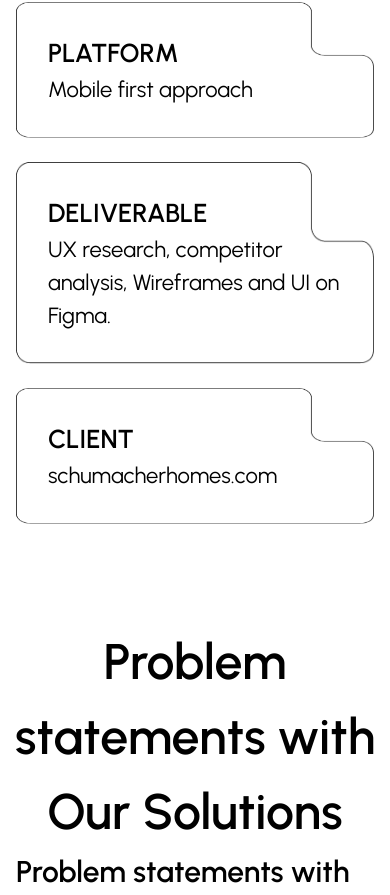
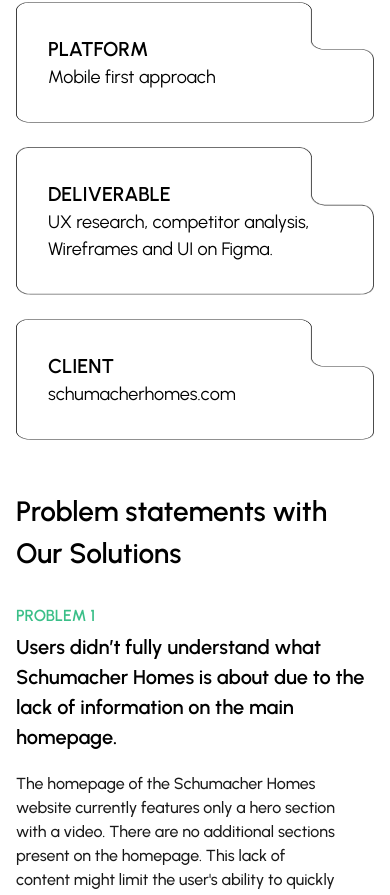
Before and after one commit to rtksng/uiuxden, a React (Vite) app: page /uiuxdenred/schumacher in a window 390 px wide. Shown: the part 764-1659 px from the top of the page. Built offline with nearby package versions, Linux system fonts and the light colour scheme.

Commit message:
done-schumacker page responsive

```diff
--- a/src/pages/Schumacher.tsx
+++ b/src/pages/Schumacher.tsx
@@ -86,45 +86,42 @@ const Schumacher = () => {
           <div className="grid grid-cols-12 gap-6 mt-[30px] lg:mt-[78px] justify-content-center">
             <div className="col-span-12 sm:col-span-6 lg:col-span-4">
               <div className="mask-card-schumacher p-[32px] sm:py-[60px] sm:px-[40px] h-full">
-                <h5 className="text-[26px] sm:text-[30px] font-semibold max-w-[150px]">
+                <h5 className="text-[20px] sm:text-[30px] font-semibold max-w-[150px]">
                   PLATFORM
                 </h5>
-                <p className="text-[22px] ">Mobile first approach</p>
+                <p className="text-[18px] sm:text-[22px] ">Mobile first approach</p>
               </div>
             </div>
             <div className="col-span-12 sm:col-span-6 lg:col-span-4">
               <div className="mask-card-schumacher p-[32px] sm:py-[60px] sm:px-[40px] h-full">
-                <h5 className="text-[26px] sm:text-[30px] font-semibold max-w-[150px]">
+                <h5 className="text-[20px] sm:text-[30px] font-semibold max-w-[150px]">
                   DELIVERABLE
                 </h5>
-                <p className="text-[22px] ">
+                <p className="text-[18px] sm:text-[22px] ">
                   UX research, competitor analysis, Wireframes and UI on Figma.
                 </p>
               </div>
             </div>
             <div className="col-span-12 sm:col-span-6 lg:col-span-4">
               <div className="mask-card-schumacher p-[32px] sm:py-[60px] sm:px-[40px] h-full">
-                <h5 className="text-[26px] sm:text-[30px] font-semibold max-w-[150px]">
+                <h5 className="text-[20px] sm:text-[30px] font-semibold max-w-[150px]">
                   CLIENT
                 </h5>
-                <p className="text-[22px] ">schumacherhomes.com</p>
+                <p className="text-[18px] sm:text-[22px] ">schumacherhomes.com</p>
               </div>
             </div>
           </div>
         </Container>
       </section>
 
-      <section className="py-[100px] 2xl:py-[150px]">
-        <h3 className="text-center text-[50px] 2xl:text-[60px] font-semibold">
-          Problem statements with Our{" "}
-          <span className="animationStroke">
-            <SVGAnimation nameOfClass="svg-container stretched" />
-            Solutions
-          </span>
-        </h3>
+      <section className="py-[50px] lg:py-[100px] 2xl:py-[150px]">
         <Container>
-          <h3 className="lg:text-center text-[30px] sm:text-[42px] lg:text-[50px] 2xl:text-[60px] font-semibold">
-            Problem statements with Our Solutions
+          <h3 className="lg:text-center text-[28px] 2xl:text-[60px] font-semibold">
+            Problem statements with Our{" "}
+            <span className="animationStroke">
+              <SVGAnimation nameOfClass="svg-container stretched" />
+              Solutions
+            </span>
           </h3>
           <div className="grid grid-cols-2 gap-10 lg:gap-20 mt-[30px] lg:mt-[70px]">
             <div className="col-span-2 lg:col-span-1 self-center">
@@ -175,7 +172,7 @@ const Schumacher = () => {
                       homepage’s UI/UX Our analysis revealed that competitor
                       websites featured intuitive and comprehensive navigation
                       menus, making it easy for users to find key information
-                      quickly. .
+                      quickly.
                     </p>
                   </div>
                   <div className="col-span-12 sm:col-span-5 2xl:col-span-6">
@@ -197,7 +194,7 @@ const Schumacher = () => {
                 <img
                   src={SolutionTwo}
                   alt="image"
-                  className="absolute top-[80%]  2xl:top-[80%] right-[40px] sm:right-[10px]  lg:right-[50%] 2xl:right-[87%]"
+                  className="absolute top-[80%]  2xl:top-[90%] right-[40px] sm:right-[10px]  lg:right-[50%] 2xl:right-[74%]"
                 />
               </div>
             </div>
@@ -209,7 +206,7 @@ const Schumacher = () => {
                 <img
                   src={Newschumacher}
                   alt="image"
-                  className="w-[60%] sm:w-auto "
+                  className="w-[60%] sm:w-auto md:w-full lg:w-auto"
                 />
               </div>
             </div>
@@ -219,7 +216,7 @@ const Schumacher = () => {
               </div>
             </div>
             <div className="col-span-12 sm:col-span-7 lg:col-span-6 ">
-              <div className="bg-secondary-dark2 rounded-3xl text-base lg:text-lg 2xl:text-xl font-medium  mx-auto">
+              <div className="bg-secondary-dark2 rounded-3xl text-base lg:text-lg 2xl:text-xl font-medium  mx-auto text-white">
                 <div className="grid grid-cols-4 items-start gap-4 p-[25px] lg:p-[50px]">
                   <div className="col-span-4 lg:col-span-2">
                     <p className="mb-4">
```
